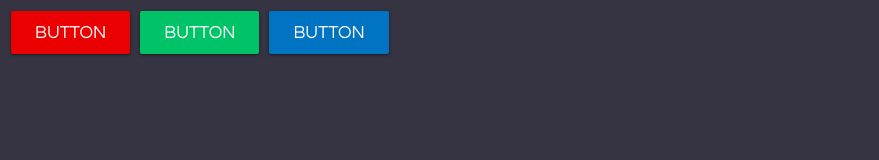
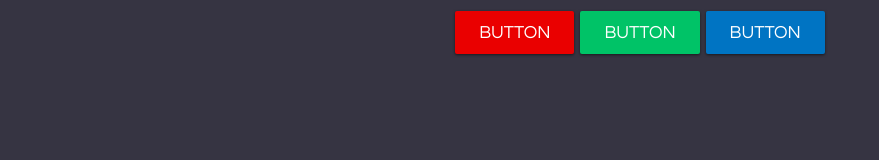
Before and after one commit to ShaneCBA/web_design, a plain HTML site: page design.html in a window 1280 px wide. Shown: the whole page, without its empty margins (0-879 px from the left). Drawn offline with Linux system fonts and the light colour scheme.

Commit message:
Added flex

```diff
--- a/design.html
+++ b/design.html
@@ -5,6 +5,11 @@
   body
   {
     background-color: #363442;
+  }
+  .row
+  {
+    display: flex;
+    justify-content: center;
   }
   .btn
   {
@@ -39,9 +44,11 @@
 </head>
 
 <body>
-  <div class="btn r">BUTTON</div>
-  <div class="btn g">BUTTON</div>
-  <div class="btn b">BUTTON</div>
+  <div class="row">
+    <div class="btn r">BUTTON</div>
+    <div class="btn g">BUTTON</div>
+    <div class="btn b">BUTTON</div>
+  </div>
 </body>
 
 </html>
```
